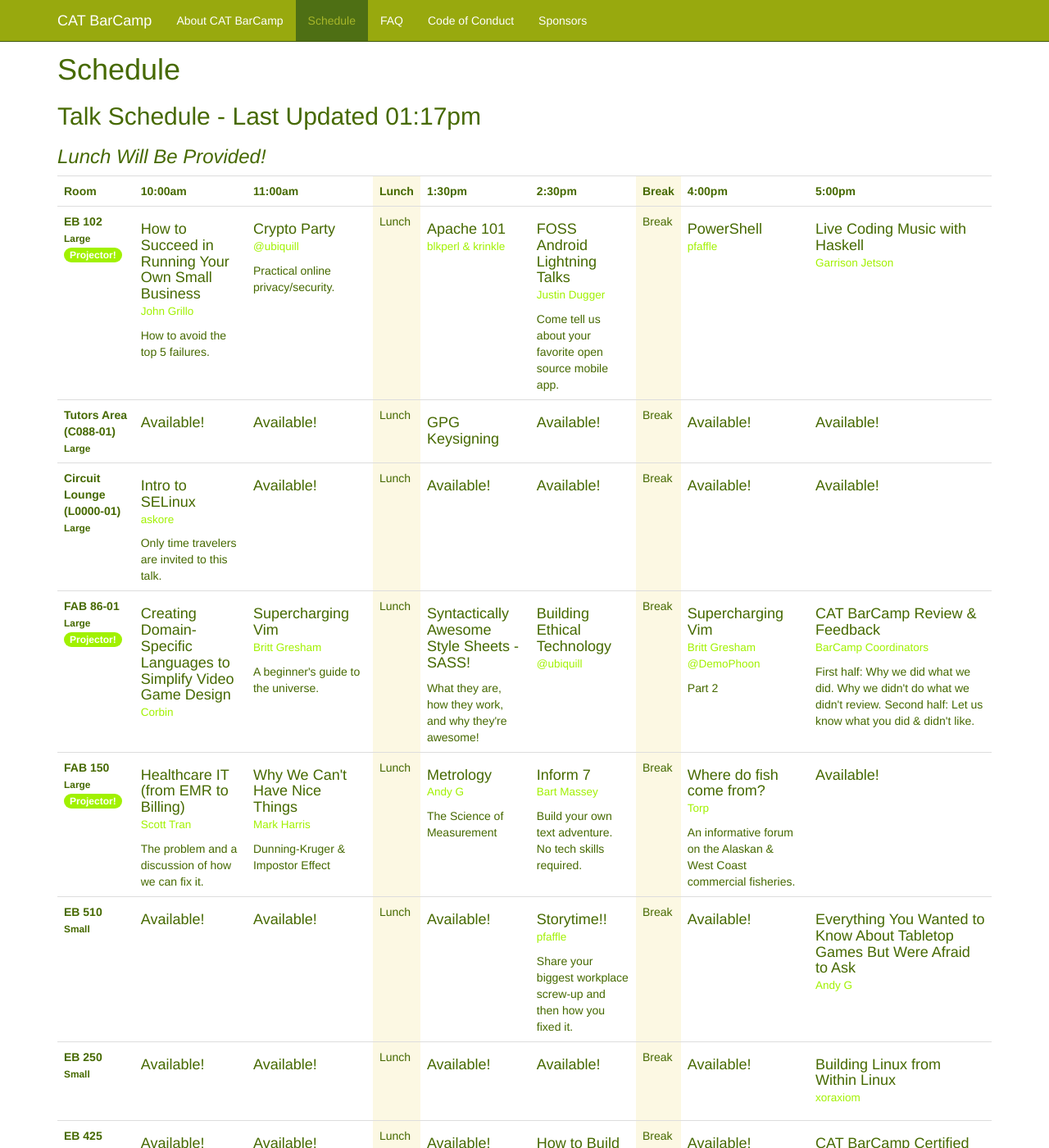
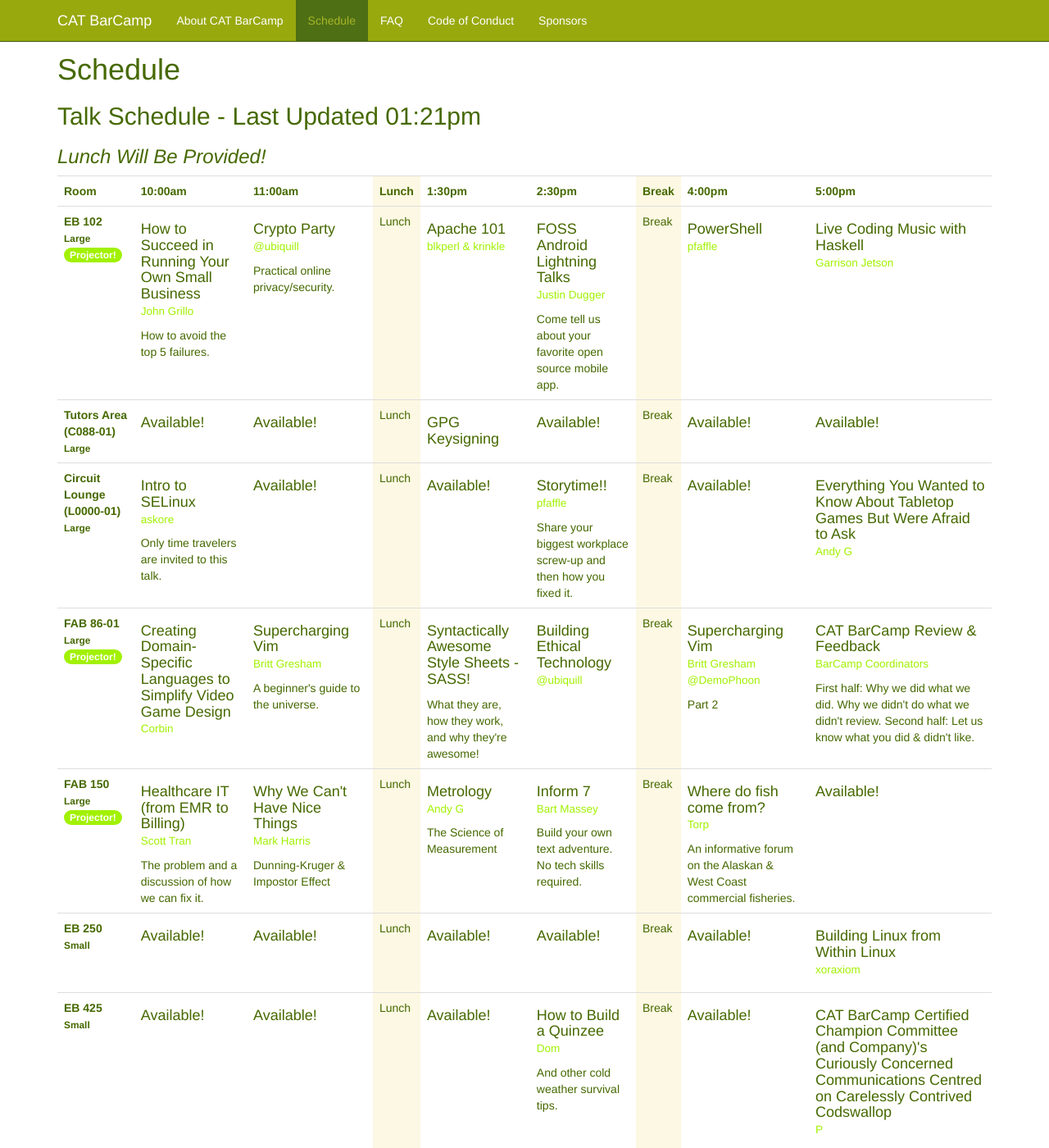
Before and after one commit to catbarcamp/catbarcamp.github.io, a Jekyll site: the page built from schedule.html, in a window 1280 px wide and 1400 px high. Shown: the whole window at 82% size. Built offline with Jekyll 4.4.1, drawn with Linux system fonts in a browser that asks for light colours.

Commit message:
Automated schedule update.

```diff
--- a/schedule.html
+++ b/schedule.html
@@ -4,7 +4,7 @@
 section: schedule
 ---
 
-<h2>Talk Schedule - Last Updated 01:17pm</h2>
+<h2>Talk Schedule - Last Updated 01:21pm</h2>
 <h3><em>Lunch Will Be Provided!</em></h3>
 <table class="table table-hover">
   <tr>
@@ -104,12 +104,12 @@
       Lunch
     </td>
     <td><h4>Available!<br><small></small></h4></td>
-    <td><h4>Available!<br><small></small></h4></td>
+    <td><h4>Storytime!!<br><small>pfaffle</small></h4>Share your biggest workplace screw-up and then how you fixed it.</td>
     <td class="bg-warning">
       Break
     </td>
     <td><h4>Available!<br><small></small></h4></td>
-    <td><h4>Available!<br><small></small></h4></td>
+    <td><h4>Everything You Wanted to Know About Tabletop Games But Were Afraid to Ask<br><small>Andy G</small></h4></td>
   </tr>
   <tr>
     <th>
@@ -160,31 +160,6 @@
     </td>
     <td><h4>Where do fish come from?<br><small>Torp</small></h4>An informative forum on the Alaskan & West Coast commercial fisheries.</td>
     <td><h4>Available!<br><small></small></h4></td>
-  </tr>
-  <tr>
-    <th>
-      <strong>
-        EB 510
-      </strong>
-      </br>
-      <small>
-        Small
-      </small>
-      <br>
-      <span class="badge"></span>
-    </th>
-    <td><h4>Available!<br><small></small></h4></td>
-    <td><h4>Available!<br><small></small></h4></td>
-    <td class="bg-warning">
-      Lunch
-    </td>
-    <td><h4>Available!<br><small></small></h4></td>
-    <td><h4>Storytime!!<br><small>pfaffle</small></h4>Share your biggest workplace screw-up and then how you fixed it.</td>
-    <td class="bg-warning">
-      Break
-    </td>
-    <td><h4>Available!<br><small></small></h4></td>
-    <td><h4>Everything You Wanted to Know About Tabletop Games But Were Afraid to Ask<br><small>Andy G</small></h4></td>
   </tr>
   <tr>
     <th>
```
